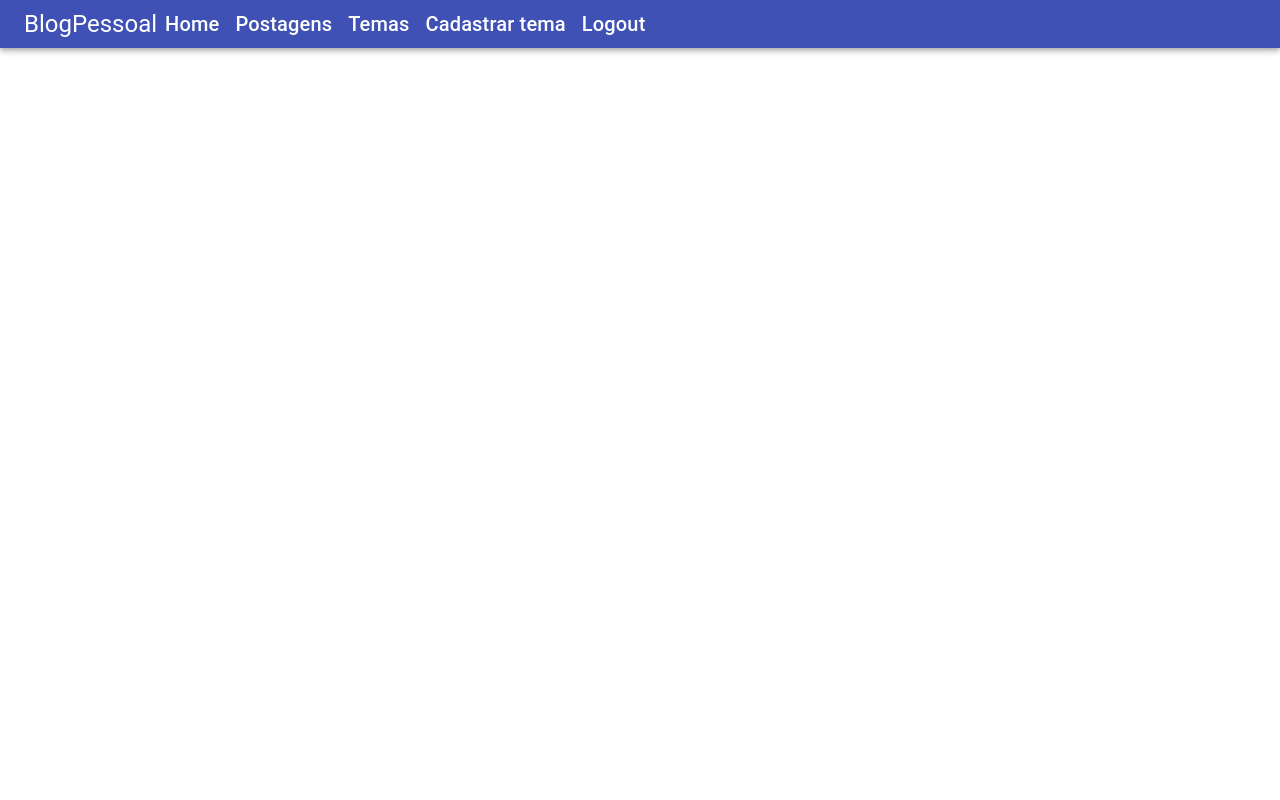
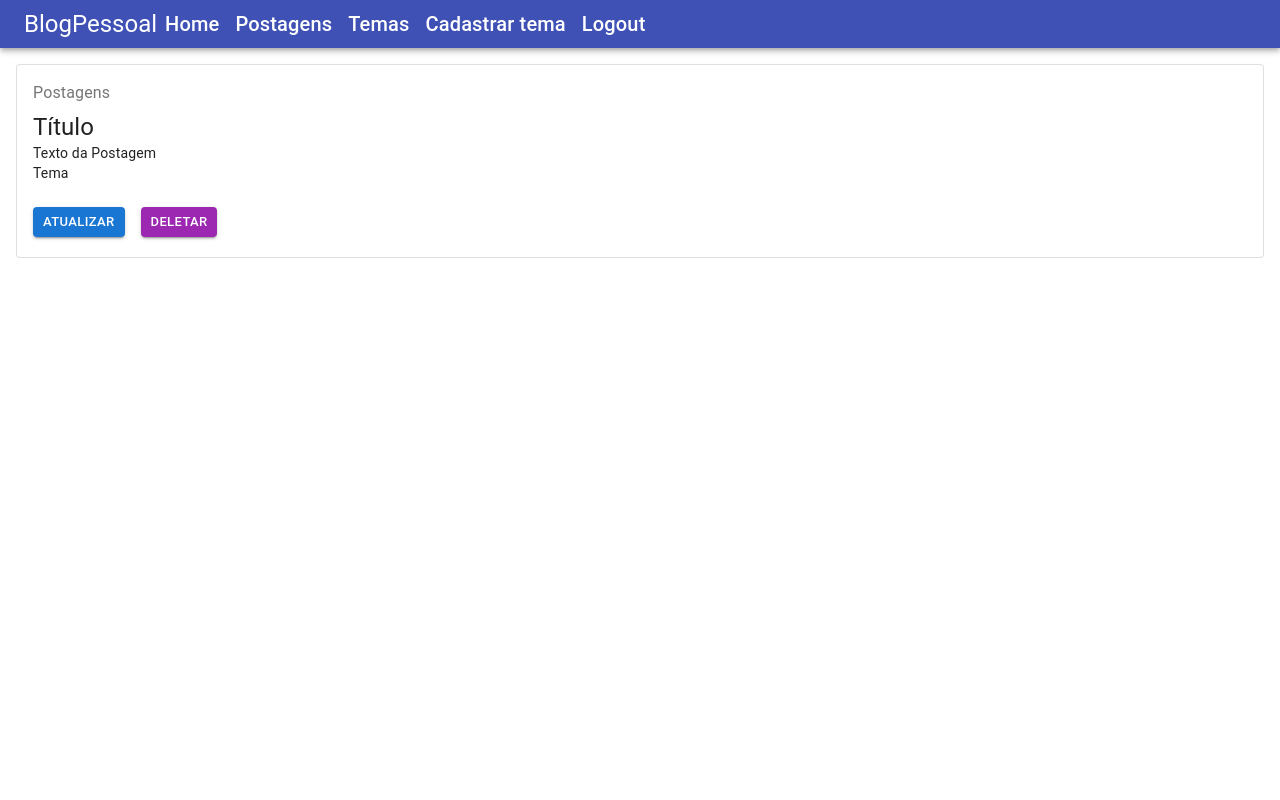
Before and after one commit to jheesicherolli/BlogPessoal-React, a React (Create React App) app: page /posts in a window 1280 px wide. Shown: the top 800 px of the page. Built offline with nearby package versions, Linux system fonts and the light colour scheme.

Commit message:
GetAll de Tema e Postagem

```diff
--- a/package.json
+++ b/package.json
@@ -7,6 +7,7 @@
     "@emotion/styled": "11.3.0",
     "@material-ui/core": "4.12.3",
     "@material-ui/icons": "4.11.2",
+    "@material-ui/lab": "^4.0.0-alpha.61",
     "@mui/icons-material": "5.0.5",
     "@mui/material": "5.0.6",
     "@testing-library/jest-dom": "^5.16.4",
--- a/src/App.tsx
+++ b/src/App.tsx
@@ -3,6 +3,9 @@
 import Navbar from './components/estaticos/navbar/Navbar';
 import Footer from './components/estaticos/footer/Footer';
 import CadastroUsuario from './paginas/cadastroUsuario/CadastroUsuario';
+import ListaTema from './components/temas/listatema/ListaTema';
+import ListaPostagem from './components/postagens/listapostagem/ListaPostagem';
+
 import Home from './paginas/home/Home';
 import Login from './paginas/login/Login';
 import './App.css';
@@ -20,6 +23,8 @@
                      <Route path='/login' element={<Login/>}/>
                      <Route path='/home' element={<Home/>} />
                      <Route path='/cadastrousuario' element={<CadastroUsuario/>} />
+                     <Route path='/temas' element={<ListaTema/>} />
+                     <Route path='/posts' element={<ListaPostagem/>} />
                   </Routes>
               </div>
            <Footer/>
--- /dev/null
+++ b/src/components/postagens/listapostagem/ListaPostagem.css
@@ -0,0 +1,3 @@
+.text-decorator-none{
+    text-decoration: none;
+}
--- /dev/null
+++ b/src/components/postagens/listapostagem/ListaPostagem.tsx
@@ -0,0 +1,52 @@
+import React from 'react';
+import { Link } from 'react-router-dom';
+import { Card, CardActions, CardContent, Typography } from '@material-ui/core';
+import { Box, Button } from '@mui/material';
+
+
+function ListaPostagem() {
+
+    return (
+        <>
+            <Box m={2}>
+                <Card variant='outlined'>
+                    <CardContent>
+                        <Typography color='textSecondary' gutterBottom>
+                            Postagens
+                        </Typography>
+                        <Typography variant="h5" component="h2">
+                            Título
+                        </Typography>
+                        <Typography variant="body2" component="p">
+                            Texto da Postagem
+                        </Typography>
+                        <Typography variant="body2" component="p">
+                            Tema
+                        </Typography>
+                    </CardContent>
+
+                    <CardActions>
+                        <Box display="flex" justifyContent="center" mb={1.5}>
+                            <Link to="" className="text-decorator-none">
+                                <Box mx={1}>
+                                    <Button variant="contained" className="marginLeft" size="small" color="primary">
+                                        Atualizar
+                                    </Button>
+                                </Box>
+                            </Link>
+                            <Link to="" className="text-decorator-none">
+                                <Box mx={1}>
+                                    <Button variant="contained" size="small" color="secondary">
+                                        Deletar
+                                    </Button>
+                                </Box>
+                            </Link>
+                        </Box>
+                    </CardActions>
+                </Card>
+            </Box>
+        </>
+    )
+}
+
+export default ListaPostagem;
--- /dev/null
+++ b/src/components/postagens/tabpostagem/TabPostagem.css
@@ -0,0 +1,3 @@
+.titulo{
+    font-weight: bold;
+}
--- /dev/null
+++ b/src/components/postagens/tabpostagem/TabPostagem.tsx
@@ -0,0 +1,54 @@
+import React, {useState} from 'react';
+import { Typography, AppBar, Tab, Tabs } from '@material-ui/core';
+import {Box} from '@mui/material';
+import {TabContext, TabPanel} from '@material-ui/lab';
+import ListaPostagem from '../listapostagem/ListaPostagem';
+
+function TabPostagem() {
+
+    const[value, setValue] = useState('1')
+    // setValue = alterna os valores, ex: 1->2; 2->1
+    // useState('1') = significa que será iniciado com o 1
+
+
+    //newValue = responsável por armazenar o valor do click
+    //setValue(newValue) = capturar o valor contido da variável newValue atribuindo ao state, com tudo isso ela modifica a variável value
+    function handleChange(event: React.ChangeEvent<{}>, newValue: string){
+        setValue(newValue)
+    }
+
+    return (
+        <>
+            <TabContext value={value}>
+                <AppBar position="static">
+                    <Tabs centered indicatorColor="secondary" onChange={handleChange}>
+                        <Tab label="Todas as Postagens" value="1" />
+                        <Tab label="Sobre Nós" value="2" />
+                    </Tabs>
+                </AppBar>
+                <TabPanel value="1">
+                    <Box display="flex" flexWrap="wrap" justifyContent="center">
+                        <ListaPostagem />
+                    </Box>
+                </TabPanel>
+                <TabPanel value="2">
+                    <Typography variant="h5" gutterBottom color="textPrimary" component="h5" align="justify" className='titulo'>
+                        Sobre Nós
+                    </Typography>
+                    <Typography variant="body1" gutterBottom color="textPrimary" align="justify">
+                        Lorem ipsum dolor sit amet, consectetur adipisicing elit. Quia doloribus error, voluptates cum omnis consectetur obcaecati aliquam consequuntur explicabo illo debitis minima, corrupti commodi provident quidem rerum. Fugit, corporis laborum? Lorem ipsum dolor sit amet consectetur adipisicing elit. Alias adipisci beatae quaerat, laboriosam veniam aut quo. Facere doloremque fuga optio voluptates nisi culpa! Aliquid ducimus sapiente perferendis aliquam, eius non!
+                    </Typography>
+                </TabPanel>
+            </TabContext>
+        </>
+    );
+}
+
+export default TabPostagem;
+
+/**TabContext = envolve todos os elementos, funciona como um container das guias
+ * Tab = abas, cada uma possui um valor (ex:value=1)
+ * TabPanel = panel, com ele é possível direcionar as tabs
+ * useState vai capturar o valor e a medida que for sendo alterado é possível exibir o painel 1 ou 2
+ *
+ */
--- /dev/null
+++ b/src/components/temas/listatema/ListaTema.css
@@ -0,0 +1,3 @@
+.text-decorator-none{
+    text-decoration: none;
+}
--- /dev/null
+++ b/src/components/temas/listatema/ListaTema.tsx
@@ -0,0 +1,45 @@
+import React from 'react';
+import { Link } from 'react-router-dom';
+import { Card, CardActions, CardContent, Typography } from '@material-ui/core';
+import { Box, Button } from '@mui/material';
+
+
+function ListaTema() {
+
+    return (
+        <>
+            <Box m={2}>
+                <Card variant="outlined">
+                    <CardContent>
+                        <Typography color="textSecondary" gutterBottom>
+                            Tema
+                        </Typography>
+                        <Typography variant="h5" component="h2">
+                            Minha Descrição
+                        </Typography>
+                    </CardContent>
+                    <CardActions>
+                        <Box display='flex' justifyContent='center' mb={1.5} >
+                            <Link to="" className="text-decorator-none">
+                                <Box mx={1}>
+                                    <Button variant="contained" className="marginLeft" size="small" color="primary">
+                                        Atualizar
+                                    </Button>
+                                </Box>
+                            </Link>
+                            <Link to="" className="text-decorator-none">
+                                <Box mx={1}>
+                                    <Button variant="contained" size="small" color="secondary">
+                                        Deletar
+                                    </Button>
+                                </Box>
+                            </Link>
+                        </Box>
+                    </CardActions>
+                </Card>
+            </Box>
+        </>
+    )
+}
+
+export default ListaTema;
--- a/src/paginas/home/Home.tsx
+++ b/src/paginas/home/Home.tsx
@@ -1,6 +1,7 @@
 import React from 'react';
-import {Button, Grid, Typography} from '@material-ui/core';
-import {Box} from "@mui/material";
+import { Button, Grid, Typography } from '@material-ui/core';
+import { Box } from "@mui/material";
+import TabPostagem from '../../components/postagens/tabpostagem/TabPostagem';
 import './Home.css';
 /**./ refere a pasta onde se encontra aquele arquivo, estou meio que voltando um caminho */
 
@@ -10,7 +11,7 @@
 
 /**todo componente é renderizado como se fosse uma tag similar as tags html */
 /**Grid é um componente */
-function Home(){
+function Home() {
     return (
         <>
             <>
@@ -30,6 +31,7 @@
                         <img src="https://i.imgur.com/H88yIo2.png" alt="" width="500px" height="500px" />
                     </Grid>
                     <Grid xs={12} className='postagens' >
+                        <TabPostagem />
                     </Grid>
                 </Grid>
             </>
```
Also changed, not shown: src/components/estaticos/footer/Footer.css (line endings or trailing spaces), 1 other file (tests, documents, lock files or other folders). Lines whose indentation alone changed are shown as unchanged.
